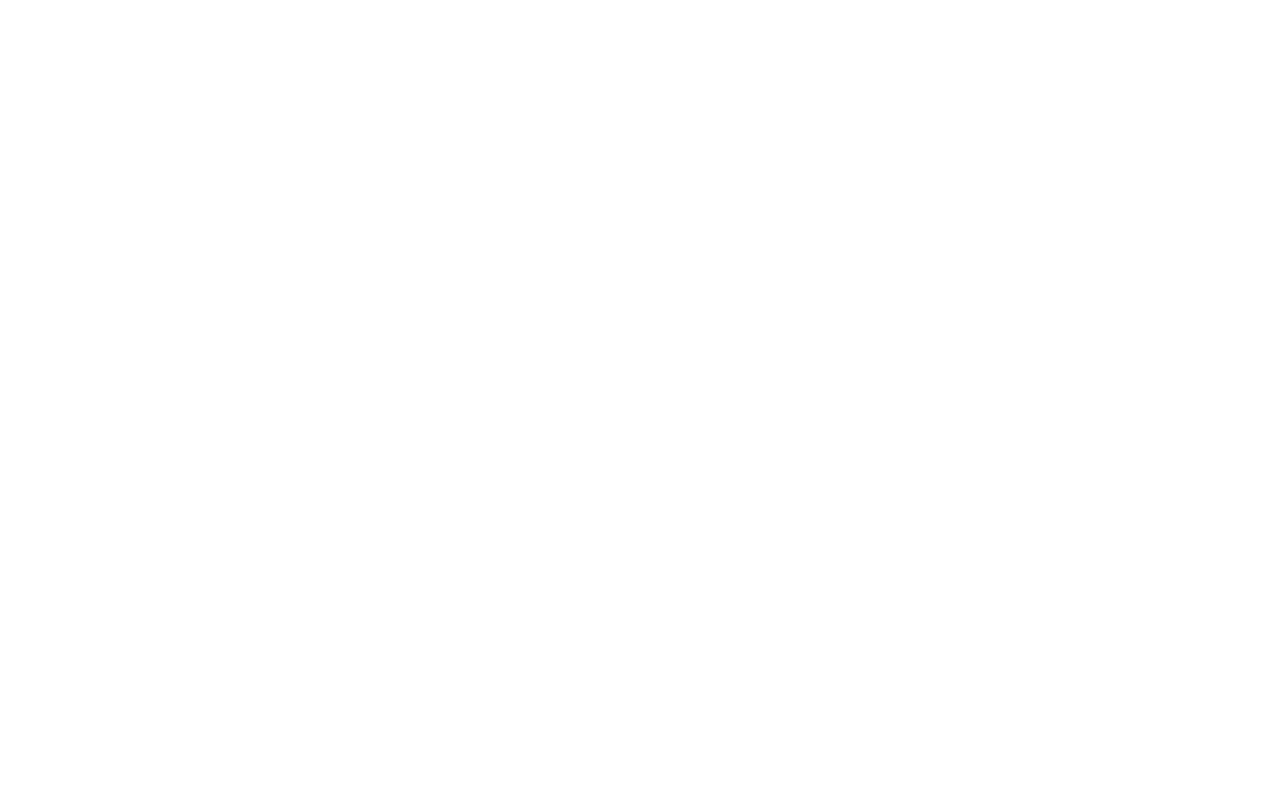
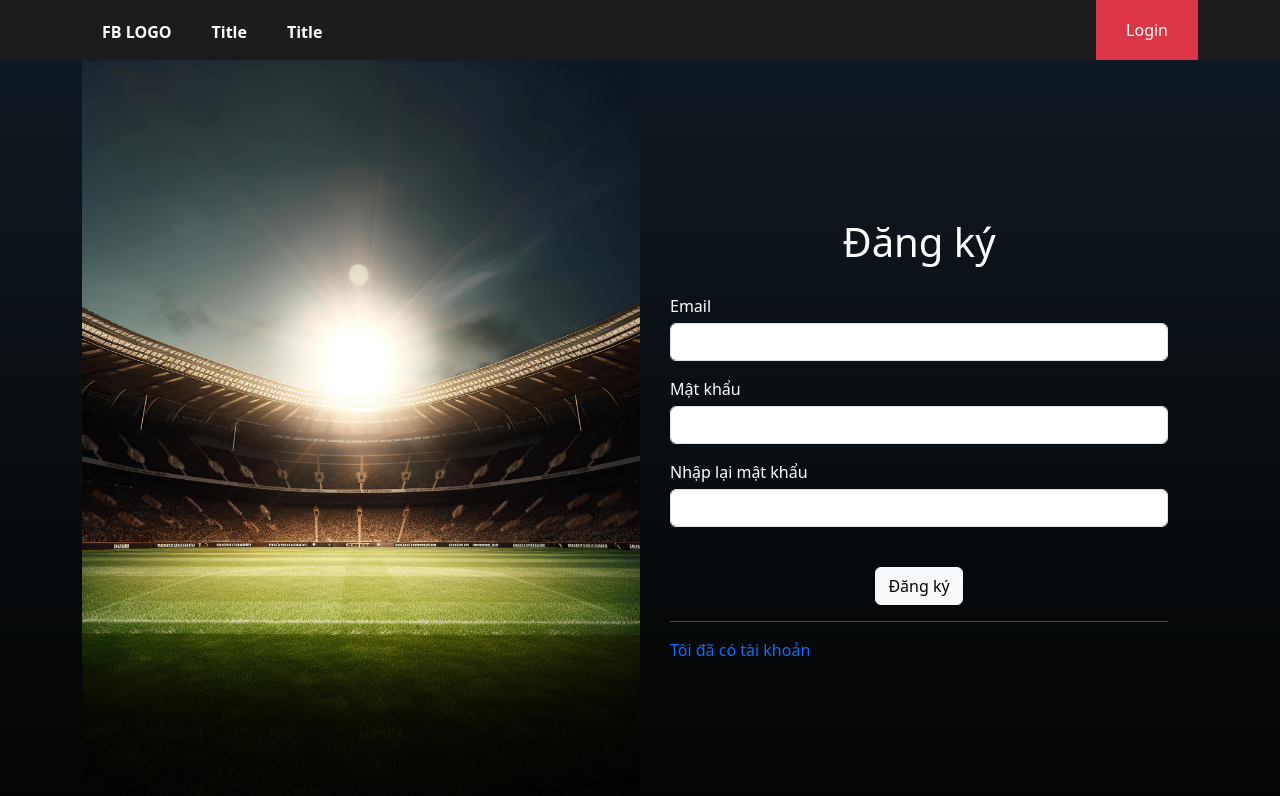
Before and after one commit to haquoctuan20/football-booking, a React (Vite) app: page /register in a window 1280 px wide. Before the commit this address had no page. Shown: the top 796 px of the page. Built offline with nearby package versions, Linux system fonts and the light colour scheme.

Commit message:
UI register

```diff
--- a/src/App.tsx
+++ b/src/App.tsx
@@ -1,8 +1,9 @@
 import "./App.css";
 import { Routes, Route } from "react-router-dom";
-import LoginPage from "./pages/auth/Login";
+import LoginPage from "./pages/auth/LoginPage";
 import MainLayout from "./components/Layouts/MainLayout";
 import HomePage from "./pages/home/Home";
+import RegisterPage from "./pages/auth/RegisterPage";
 
 function App() {
   return (
@@ -11,6 +12,7 @@
         <Route path="/" element={<MainLayout />}>
           <Route index element={<HomePage />} />
           <Route path="login" element={<LoginPage />} />
+          <Route path="register" element={<RegisterPage />} />
         </Route>
       </Routes>
     </>
--- a/src/pages/auth/AuthStyled.ts
+++ b/src/pages/auth/AuthStyled.ts
@@ -2,6 +2,8 @@
 
 export const WrapperAuth = styled.div`
   height: 100%;
+  background: linear-gradient(to bottom, #0f1921, #030303);
+  color: #fff;
 
   .container-auth {
     height: 100%;
@@ -12,13 +14,28 @@
 
   .left-side {
     width: 50%;
+    background-image: url("/football-stadium-night-generative-ai.jpg");
+    background-size: cover;
+    background-position: center;
+    height: 100%;
   }
 
   .right-side {
     width: 50%;
+    padding: 0px 30px;
   }
 
   .auth-error {
     color: red;
   }
+
+  .title-auth {
+    font-size: 40px;
+    text-align: center;
+    padding: 20px 0px;
+  }
+
+  .label-auth {
+    padding-bottom: 5px;
+  }
 `;
--- a/src/pages/auth/Login.tsx
+++ b/src/pages/auth/LoginPage.tsx
@@ -4,11 +4,15 @@
 import { yupResolver } from "@hookform/resolvers/yup";
 import * as yup from "yup";
 import { WrapperAuth } from "./AuthStyled";
+import { Link } from "react-router-dom";
 
 const schema = yup
   .object({
-    email: yup.string().required("Error bat buoc nhap"),
-    password: yup.string().required("Error bat buoc nhap"),
+    email: yup
+      .string()
+      .required("Trường này bắt buộc nhập")
+      .matches(/^S+@S+.S+$/, "Email bạn nhập không hợp lệ"),
+    password: yup.string().required("Trường này bắt buộc nhập"),
   })
   .required();
 
@@ -29,25 +33,31 @@
   return (
     <WrapperAuth>
       <Container className="container-auth">
-        <div className="left-side">left side</div>
+        <div className="left-side"></div>
 
         <div className="right-side">
-          <h4>Login</h4>
+          <h4 className="title-auth">Đăng nhập</h4>
 
           <Form onSubmit={handleSubmit(handleLogin)}>
-            <div>Email</div>
-            <Form.Control {...register("email")} type="password" />
+            <div className="label-auth">Email</div>
+            <Form.Control {...register("email")} type="text" />
             <p className="auth-error">{errors.email?.message}</p>
 
-            <br />
-
-            <div>Password</div>
+            <div className="label-auth">Mật khẩu</div>
             <Form.Control {...register("password")} type="password" />
             <p className="auth-error">{errors.password?.message}</p>
 
             <br />
 
-            <Button type="submit">Login</Button>
+            <div className="d-flex justify-content-center">
+              <Button variant="light" type="submit">
+                Đăng nhập
+              </Button>
+            </div>
+
+            <hr />
+
+            <Link to="/register">Tôi chưa có tài khoản</Link>
           </Form>
         </div>
       </Container>
--- /dev/null
+++ b/src/pages/auth/RegisterPage.tsx
@@ -0,0 +1,73 @@
+/* eslint-disable @typescript-eslint/no-explicit-any */
+import { Button, Container, Form } from "react-bootstrap";
+import { useForm } from "react-hook-form";
+import { yupResolver } from "@hookform/resolvers/yup";
+import * as yup from "yup";
+import { WrapperAuth } from "./AuthStyled";
+import { Link } from "react-router-dom";
+
+const schema = yup
+  .object({
+    email: yup
+      .string()
+      .required("Trường này bắt buộc nhập")
+      .matches(/^S+@S+.S+$/, "Email bạn nhập không hợp lệ"),
+    password: yup.string().required("Trường này bắt buộc nhập"),
+    rePassword: yup.string().required("Trường này bắt buộc nhập"),
+  })
+  .required();
+
+const RegisterPage = () => {
+  const {
+    register,
+    handleSubmit,
+    formState: { errors },
+  } = useForm({
+    resolver: yupResolver(schema),
+  });
+
+  const handleLogin = (params: any) => {
+    console.log("🚀 -> handleLogin -> params:", params);
+    alert(JSON.stringify(params));
+  };
+
+  return (
+    <WrapperAuth>
+      <Container className="container-auth">
+        <div className="left-side"></div>
+
+        <div className="right-side">
+          <h4 className="title-auth">Đăng ký</h4>
+
+          <Form onSubmit={handleSubmit(handleLogin)}>
+            <div className="label-auth">Email</div>
+            <Form.Control {...register("email")} type="text" />
+            <p className="auth-error">{errors.email?.message}</p>
+
+            <div className="label-auth">Mật khẩu</div>
+            <Form.Control {...register("password")} type="password" />
+            <p className="auth-error">{errors.password?.message}</p>
+
+            <div className="label-auth">Nhập lại mật khẩu</div>
+            <Form.Control {...register("rePassword")} type="password" />
+            <p className="auth-error">{errors.rePassword?.message}</p>
+
+            <br />
+
+            <div className="d-flex justify-content-center">
+              <Button variant="light" type="submit">
+                Đăng ký
+              </Button>
+            </div>
+
+            <hr />
+
+            <Link to="/login">Tôi đã có tài khoản</Link>
+          </Form>
+        </div>
+      </Container>
+    </WrapperAuth>
+  );
+};
+
+export default RegisterPage;
```
Also changed, not shown: public/football-stadium-night-generative-ai.jpg (added).
